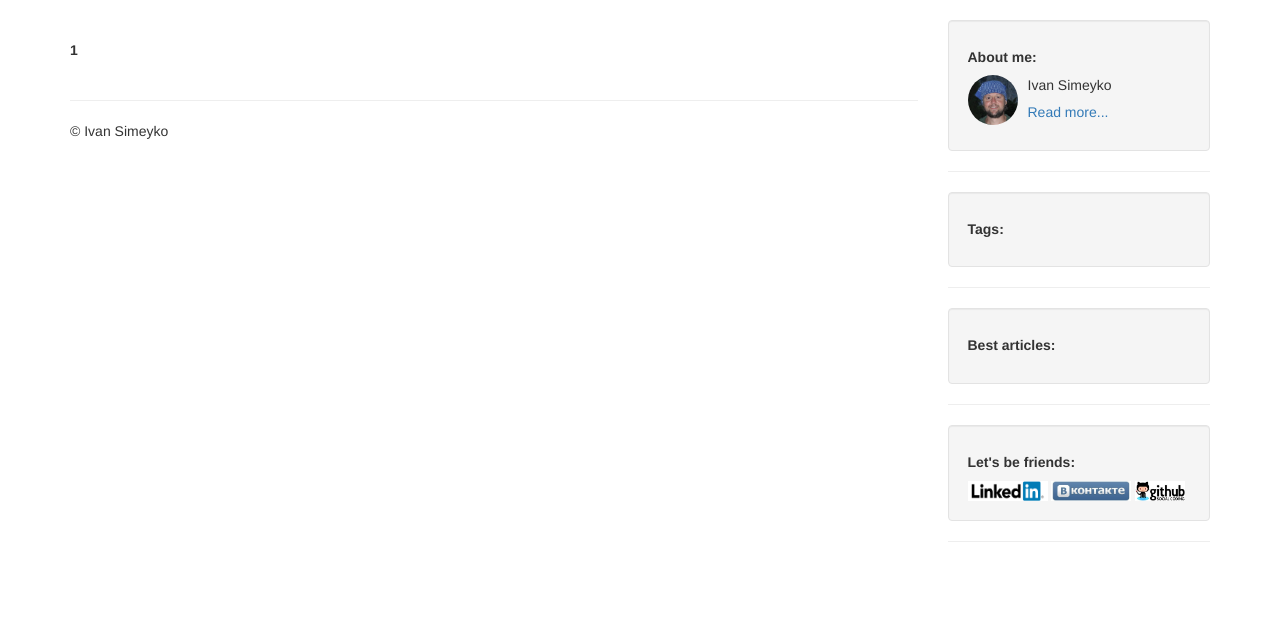
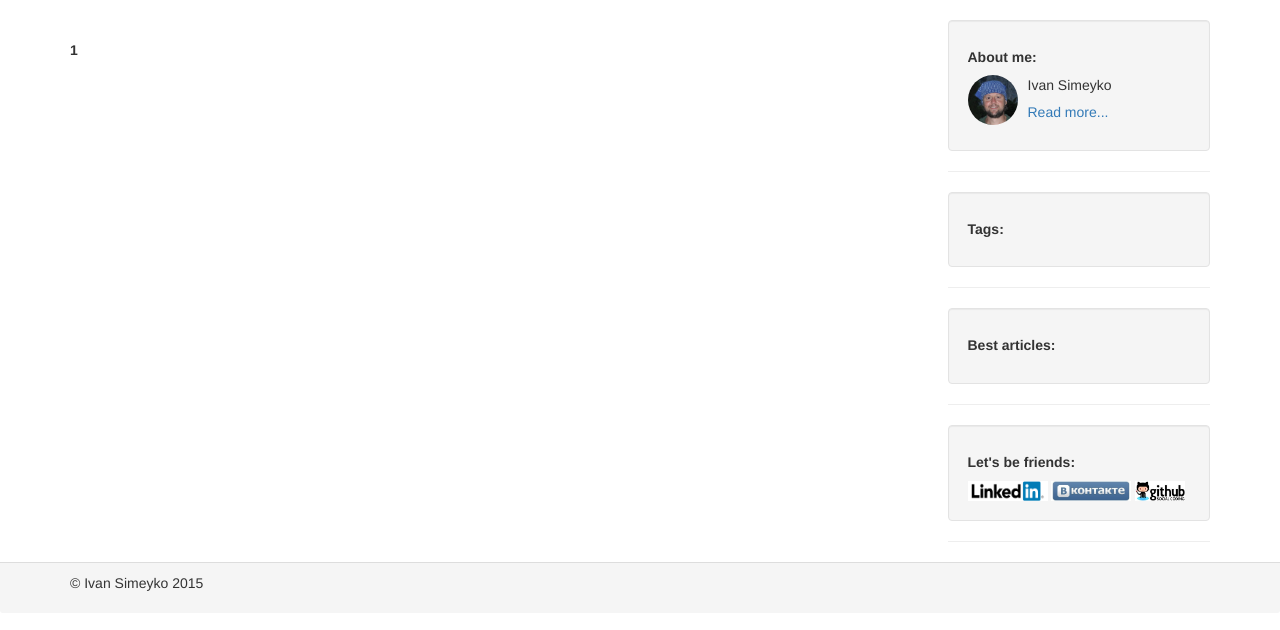
Before and after one commit to IvanSimeyko/blog, a Django app: page / in a window 1280 px wide. Shown: the part 50-680 px from the top of the page. Run offline with Django 3.2, Linux system fonts and the light colour scheme; data that the repository does not hold is empty; parts of the project's set-up code (start-up, migrations or seed data) failed here and were passed over; some libraries are stand-ins or nearby versions.

Commit message:
modify footer

```diff
--- a/templates/base.html
+++ b/templates/base.html
@@ -68,10 +68,6 @@
                 <div class="col-sm-9 blog-main">
                     {% block container %}
                     {% endblock container %}
-
-                    <hr>
-                    <p>&copy; Ivan Simeyko</p>
-
                 </div>
 
                 <div class="col-sm-3 blog-main">
@@ -84,7 +80,11 @@
         </div>
      </div>
 
-
+     <footer class="panel-footer">
+         <div class="container">
+             <p>&copy; Ivan Simeyko 2015</p>
+         </div>
+     </footer>
 
 
 
```
